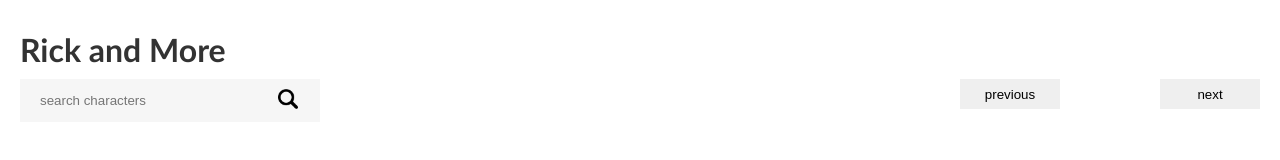
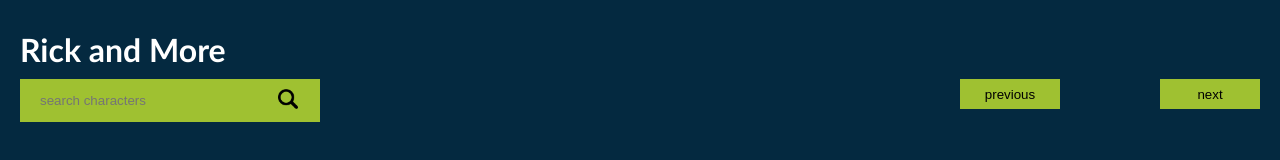
Before and after one commit to fadiktekin/f-rick-and-morty, a website with bundled scripts: page index.html in a window 1280 px wide. Built offline with nearby package versions, Linux system fonts and the light colour scheme; no server answers.

Commit message:
add colors

```diff
--- a/components/card/card.css
+++ b/components/card/card.css
@@ -13,12 +13,15 @@
   background-color: var(--color-secondary);
   transition: all 0.1s ease-in;
   border-radius: 30px;
+  border: 5px #dbf227 solid;
   overflow: hidden;
+  color: #005c53;
 }
 
 .card:hover {
-  transform: scale(1.1);
-  box-shadow: 0px 10px 13px -7px #000000, 5px 5px 15px 5px rgba(0, 0, 0, 0);
+  transform: scale(1.05);
+  box-shadow: rgba(0, 0, 0, 0.3) 0px 19px 38px,
+    rgba(0, 0, 0, 0.22) 0px 15px 12px;
 }
 
 .card__info {
--- a/components/nav-button/nav-button.css
+++ b/components/nav-button/nav-button.css
@@ -1,7 +1,8 @@
 .button {
   border: none;
+  background-color: var(--color-button);
 }
 
 .button:hover {
-  background-color: var(--color-secondary);
+  background-color: #dbf227;
 }
--- a/components/search-bar/search-bar.css
+++ b/components/search-bar/search-bar.css
@@ -4,7 +4,7 @@
 
 .search-bar {
   padding: 10px 20px;
-  background-color: var(--color-secondary);
+  background-color: var(--color-button);
   display: grid;
   grid-template-columns: 1fr 24px;
 }
--- a/styles.css
+++ b/styles.css
@@ -10,8 +10,10 @@
 }
 
 :root {
-  --color-primary: rgb(51, 51, 51);
-  --color-secondary: #f6f6f6;
+  --color-background: #042940;
+  --color-primary: #fff;
+  --color-secondary: #d6d58e;
+  --color-button: #9fc131;
   --font-family: "Gill Sans", "Gill Sans MT", Calibri, "Trebuchet MS",
     sans-serif;
   --card-width: 300px;
@@ -20,13 +22,14 @@
 body {
   font-family: var(--font-family);
   color: var(--color-primary);
+  background-color: var(--color-background);
   padding: 20px;
 }
 
 main {
   display: flex;
   flex-direction: column;
-  gap: 10px;
+  gap: 20px;
 }
 
 .title {
@@ -36,4 +39,6 @@ main {
 .top {
   display: flex;
   justify-content: space-between;
+  gap: 10px;
+  flex-wrap: wrap;
 }
```
